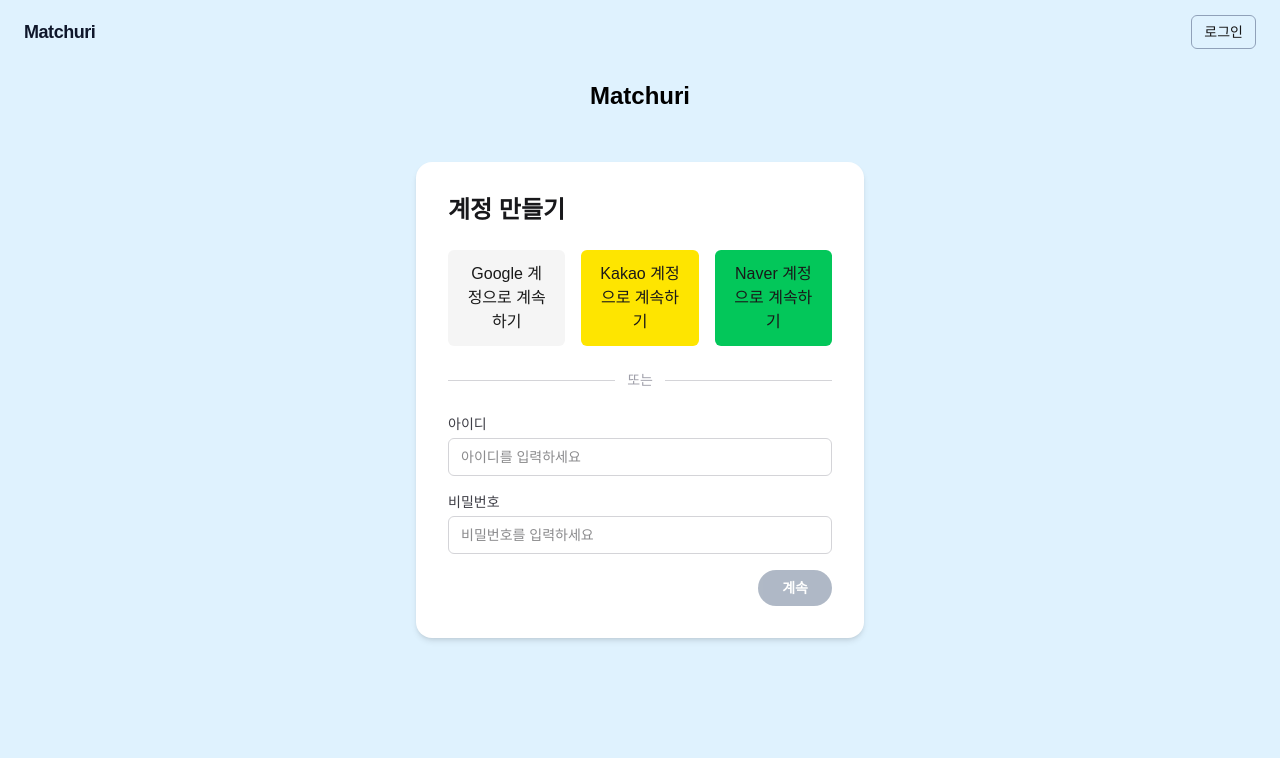
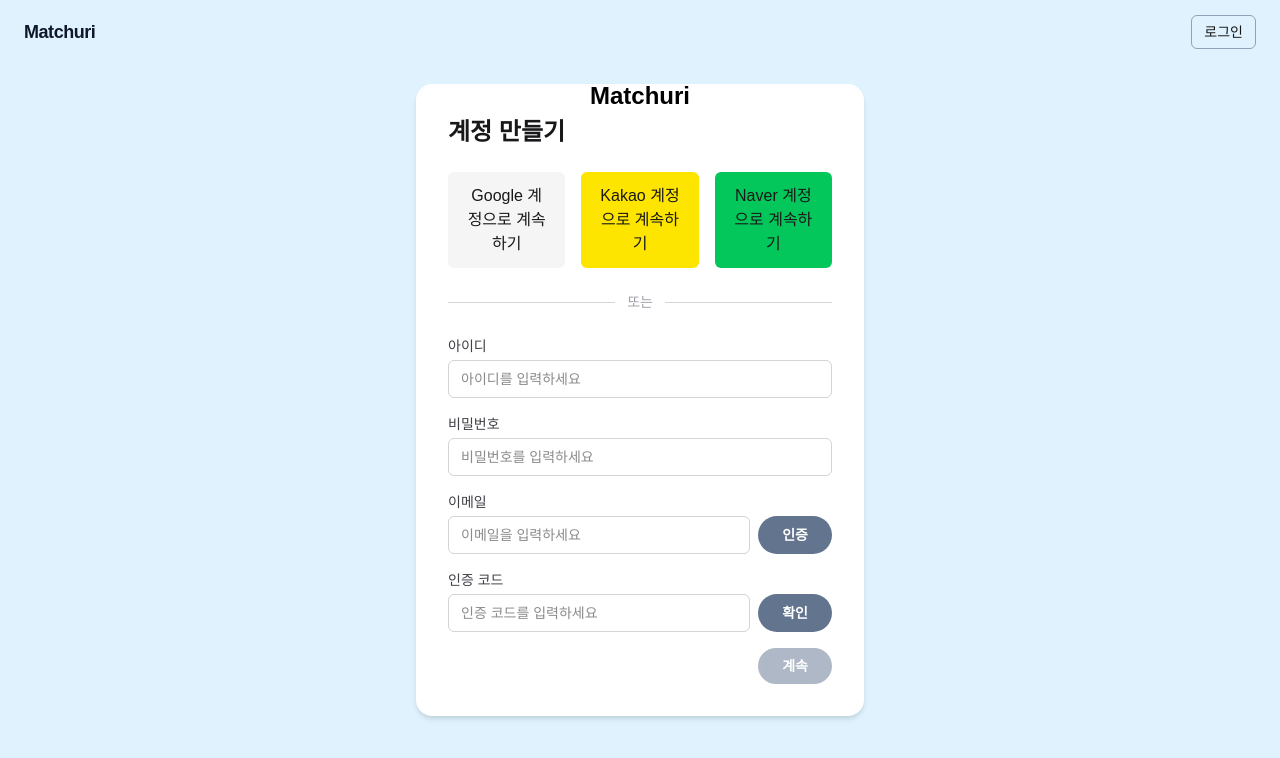
Before and after one commit to matchuri/frontend, a Next.js app: page /signup in a window 1280 px wide. Shown: the top 758 px of the page. Built offline with nearby package versions, Linux system fonts and the light colour scheme; no server answers.

Commit message:
[Feat] 일반 회원가입 이메일 인증 UI 렌더링 (#86)

```diff
--- a/src/app/login/page.tsx
+++ b/src/app/login/page.tsx
@@ -39,8 +39,8 @@ export default function LoginPage() {
   }, [isAuthLoading, isAuthenticated, router]);
 
   const handleSignupClick = () => {
-//     alert("준비 중인 기능입니다.");
-    router.replace("/signup");
+    alert("준비 중인 기능입니다.");
+//     router.replace("/signup");
   };
 
   if (isAuthLoading) {
--- a/src/app/signup/page.tsx
+++ b/src/app/signup/page.tsx
@@ -1,5 +1,6 @@
 "use client";
 
+import { useState } from "react";
 import { useRouter } from "next/navigation";
 
 import { signupPageStyles } from "@/ui/styles/signupPageStyles";
@@ -14,6 +15,9 @@ const providers: AuthProvider[] = ["GOOGLE", "KAKAO", "NAVER"];
 
 export default function SignupPage() {
     const router = useRouter();
+
+    const [email, setEmail] = useState("");
+    const [verificationCode, setVerificationCode] = useState("");
 
     const {
         loginId,
@@ -124,6 +128,48 @@ export default function SignupPage() {
                         )}
                     </div>
 
+                    <div className={signupPageStyles.inputGroup}>
+                        <label className={signupPageStyles.label}>이메일</label>
+
+                        <div className="flex gap-2">
+                            <input
+                                type="email"
+                                className={signupPageStyles.input}
+                                value={email}
+                                onChange={(e) => setEmail(e.target.value)}
+                                placeholder="이메일을 입력하세요"
+                            />
+
+                            <button
+                                type="button"
+                                className={`${signupPageStyles.nextButton} whitespace-nowrap`}
+                            >
+                                인증
+                            </button>
+                        </div>
+                    </div>
+
+                    <div className={signupPageStyles.inputGroup}>
+                        <label className={signupPageStyles.label}>인증 코드</label>
+
+                        <div className="flex gap-2">
+                            <input
+                                type="text"
+                                className={signupPageStyles.input}
+                                value={verificationCode}
+                                onChange={(e) => setVerificationCode(e.target.value)}
+                                placeholder="인증 코드를 입력하세요"
+                            />
+
+                            <button
+                                type="button"
+                                className={`${signupPageStyles.nextButton} whitespace-nowrap`}
+                            >
+                                확인
+                            </button>
+                        </div>
+                    </div>
+
                     {/* 계속 버튼 */}
                     <div className="flex justify-end">
                         <button
```
